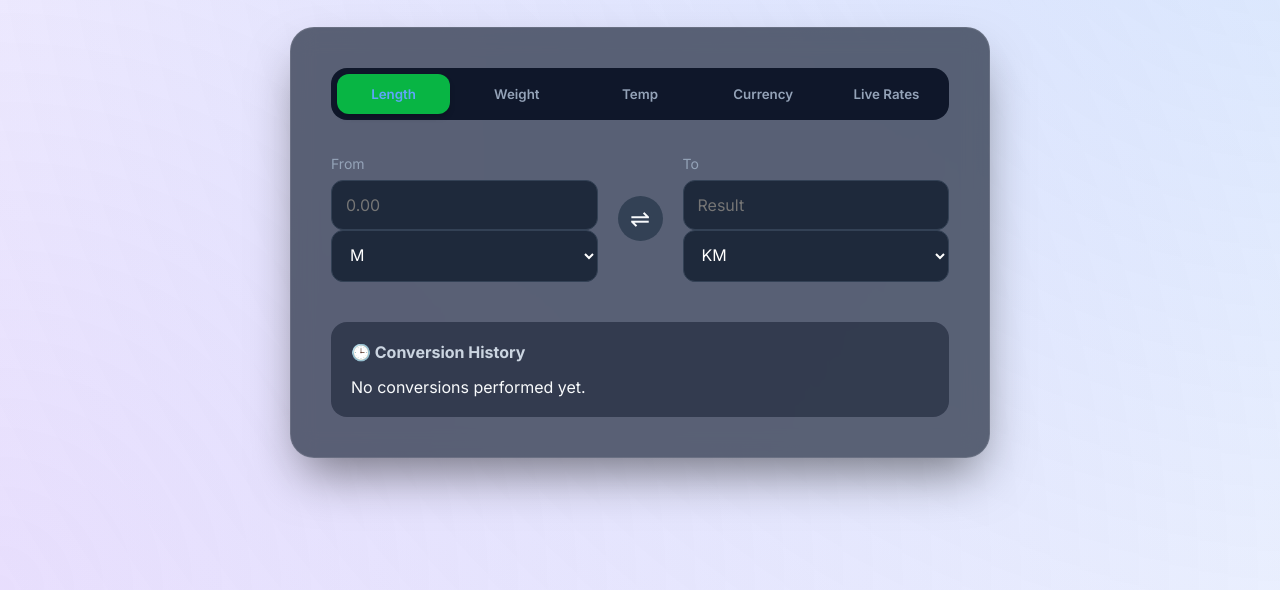
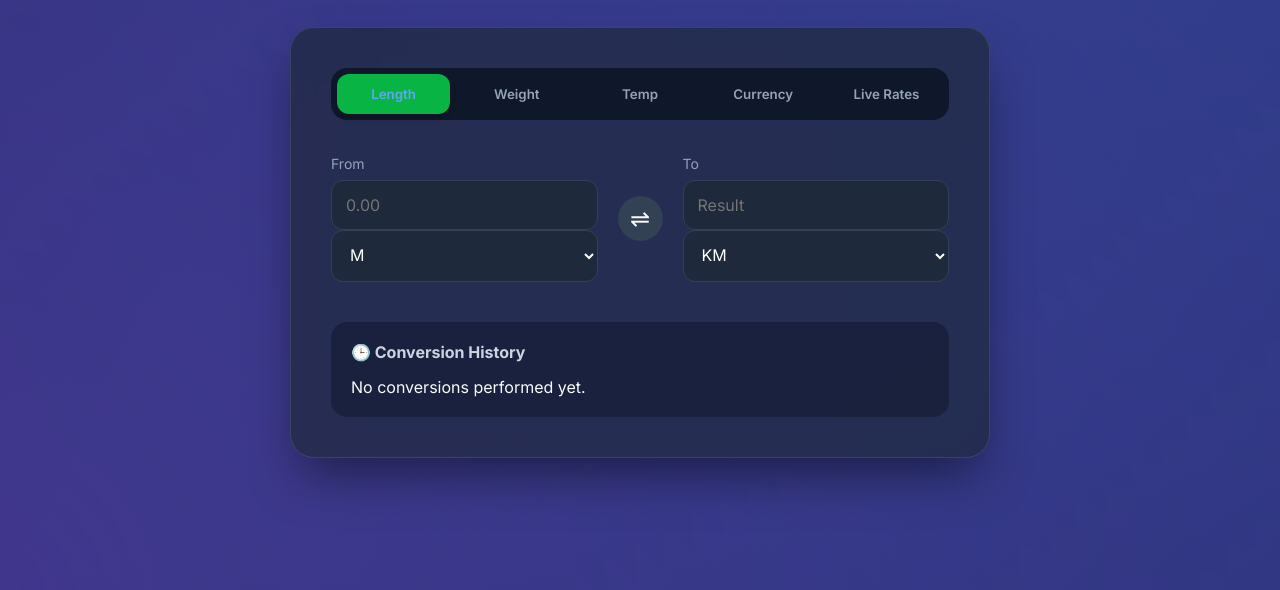
Before and after one commit to Mihiranga-K/Unit-Converter-Assignment-1, a website: page src/index.html in a window 1280 px wide. Shown: the part 210-800 px from the top of the page. Drawn offline with Linux system fonts and the light colour scheme.

```diff
--- a/src/styles/main.css
+++ b/src/styles/main.css
@@ -6,7 +6,7 @@
 }
 
 body {
-    background: ##020255;
+    background: #2E2E73;
     color: #f8fafc;
     min-height: 100vh;
     display: flex;
```
